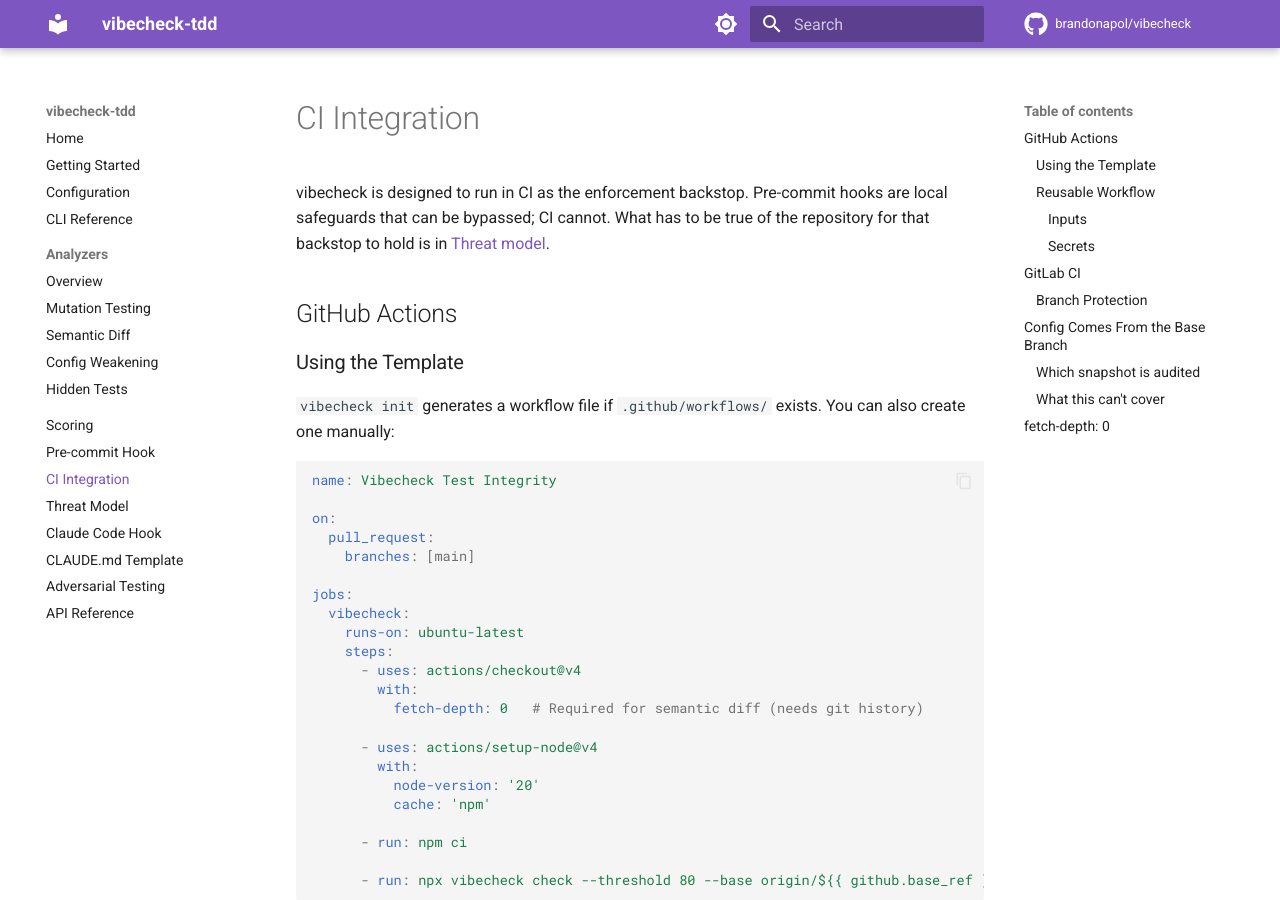
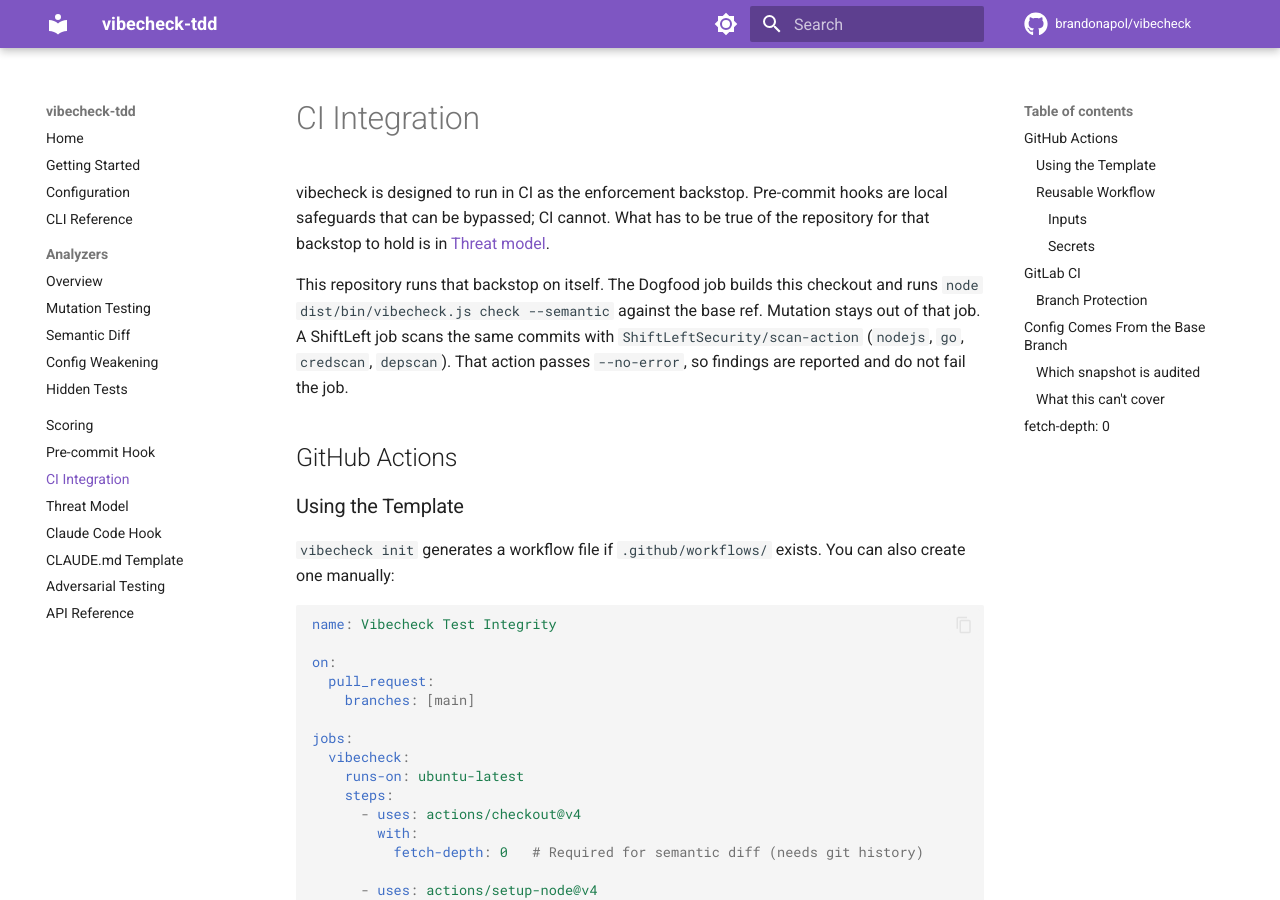
Before and after one commit to brandonapol/vibecheck, an MkDocs documentation site: the page built from docs/ci.md, in a window 1280 px wide and 900 px high. Built offline with MkDocs 1.6.1 and Material for MkDocs 9.7.7, drawn with Linux system fonts in a browser that asks for light colours; comment, search, counter and statistics services are not loaded.

Commit message:
feat: run a ShiftLeft scan next to the dogfood job

```diff
--- a/docs/ci.md
+++ b/docs/ci.md
@@ -1,6 +1,8 @@
 # CI Integration
 
 vibecheck is designed to run in CI as the enforcement backstop. Pre-commit hooks are local safeguards that can be bypassed; CI cannot. What has to be true of the repository for that backstop to hold is in [Threat model](threat-model.md).
+
+This repository runs that backstop on itself. The Dogfood job builds this checkout and runs `node dist/bin/vibecheck.js check --semantic` against the base ref. Mutation stays out of that job. A ShiftLeft job scans the same commits with `ShiftLeftSecurity/scan-action` (`nodejs`, `go`, `credscan`, `depscan`). That action passes `--no-error`, so findings are reported and do not fail the job.
 
 ## GitHub Actions
 
```
Also changed, not shown: 1 other file.
